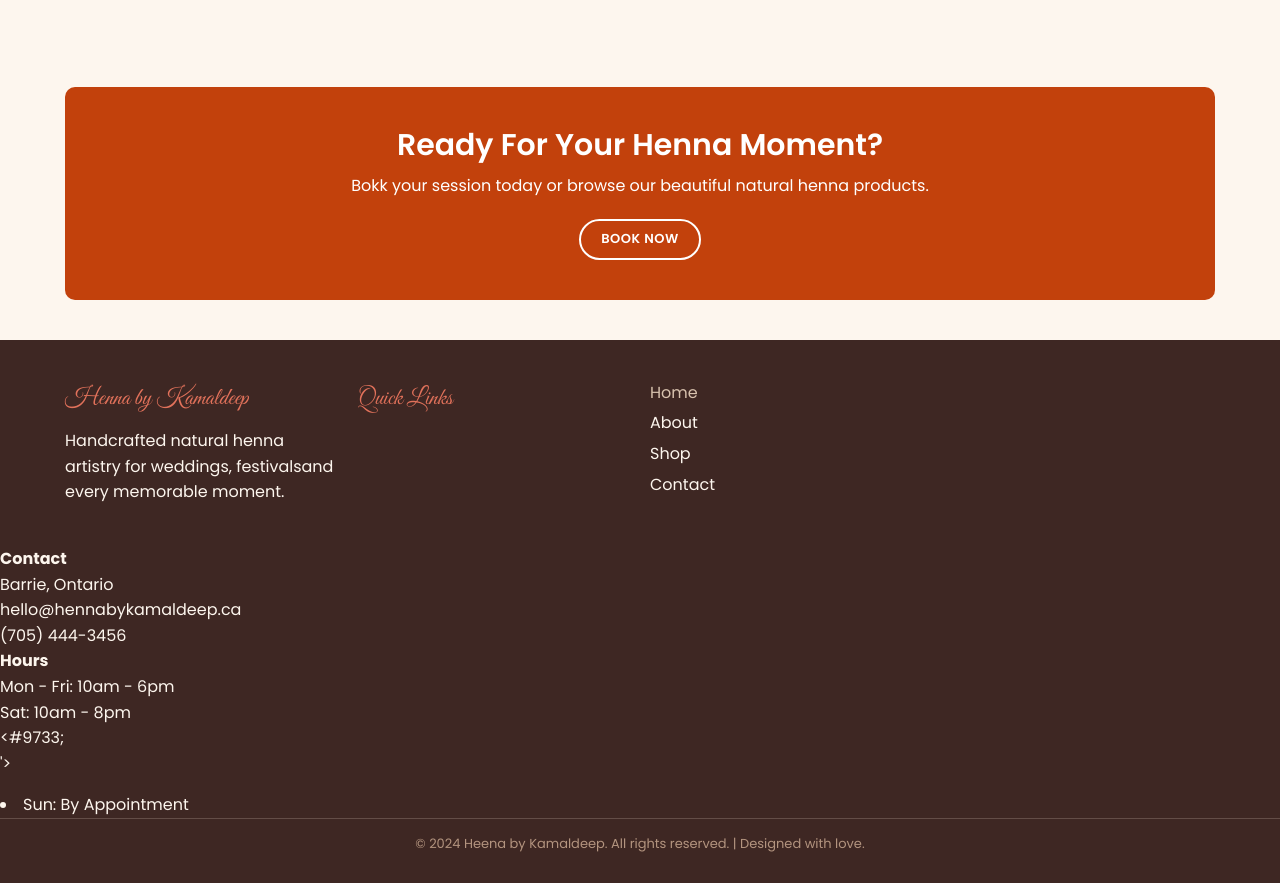
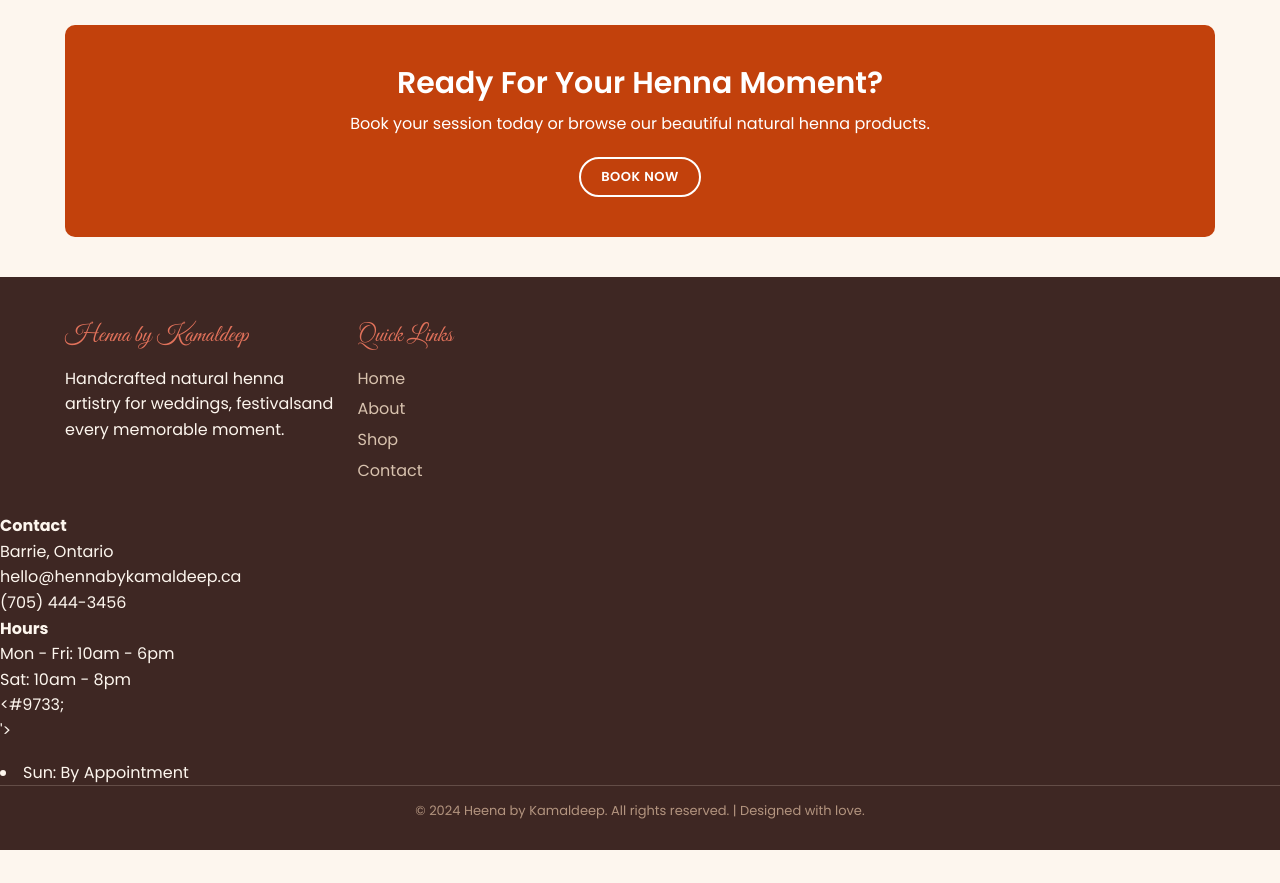
Before and after one commit to navpreetchahal5504-hue/project-2, a plain HTML site: page index.html in a window 1280 px wide. Shown: the part 1819-2702 px from the top of the page. After the commit the page ends 2669 px from the top, so only its background shows below. Drawn offline with Linux system fonts and the light colour scheme.

Commit message:
coreected mistakes made a small changes

```diff
--- a/index.html
+++ b/index.html
@@ -25,11 +25,12 @@
             </a>
             <button class="nav-toggle" aria-label="Toggle navigation" onclick="toggleMenu()">&#9776;</button>
             <nav>
-                <ul class="nav-links" id="navLinks"></ul>
+                <ul class="nav-links" id="navLinks">
                 <li><a href="index.html" class="active">Home</a></li>
                 <li><a href="about.html"></a>About</li>
                 <li><a href="shop.html"></a>Shop</li>
                 <li><a href="contact.html"></a>Contact</li>
+                </ul>
             </nav>
         </div>
     </header>
@@ -40,7 +41,7 @@
                 <div class="hero-text">
                     <span class="hero-badge">Natural Henna Artistry</span>
                     <h1>Beautiful Henna for <span class="script">Every Moment</span></h1>
-                    <p>Handcrafted with 100% natural, skin-safeguard ingredients. From bridal to festive flair, let Henna by Kamaldeep bring your story to life.</p>
+                    <p>Handcrafted with 100% natural, skin-safe ingredients. From bridal to festive flair, let Henna by Kamaldeep bring your story to life.</p>
                     <div class="hero-actions">
                       <a href="shop.html" class="btn btn-primary">View packages</a>
                       <a href="contact.html" class="btn btn-outline">Book a Session</a>
@@ -75,6 +76,7 @@
             <article class="card">
                 <div class="card-icon">
                   <svg viewBox="0 0 24 24"><path d="M12 6 q-3 -3 -6 0 a6 6 0 0 0 6 6 a6 6 0 0 0 6 -6 q-3 -3 -6 0"/></svg>
+                </div>
                 <h3>Henna Products</h3>
                 <p>Premium natural cines and powders you can take home and create with yourself.</p>
             </article>
@@ -159,7 +161,7 @@
          <div class="container">
             <div class="cta-banner">
                 <h2>Ready For Your Henna Moment?</h2>
-                <p>Bokk your session today or browse our beautiful natural henna products.</p>
+                <p>Book your session today or browse our beautiful natural henna products.</p>
                 <a href="contact.html" class="btn btn-outline">Book Now</a>
             </div>
          </div>
@@ -173,13 +175,15 @@
                     <h4>Henna by Kamaldeep</h4>
                     <p>Handcrafted natural henna artistry for weddings, festivalsand every memorable moment.</p>
                 </div>
+                <div>
                  <h4>Quick Links</h4>
                  <ul>
-                    <li><a href="index.html">Home</a></li>
-                <li><a href="about.html"></a>About</li>
-                <li><a href="shop.html"></a>Shop</li>
-                <li><a href="contact.html"></a>Contact</li>
+                <li><a href="index.html">Home</a></li>
+                <li><a href="about.html">About</a></li>
+                <li><a href="shop.html">Shop</a></li>
+                <li><a href="contact.html">Contact</a></li>
                  </ul>
+                </div>
             </div>
         </div>
 
```
